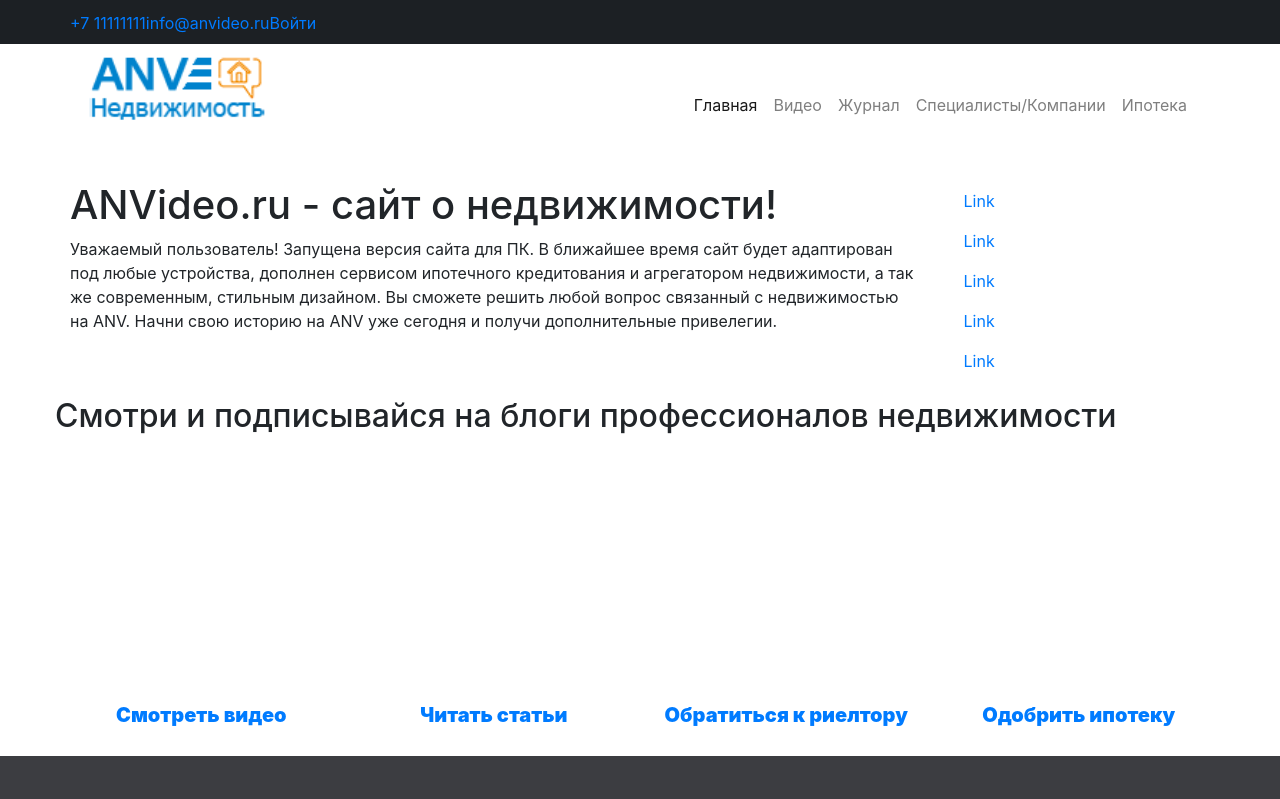
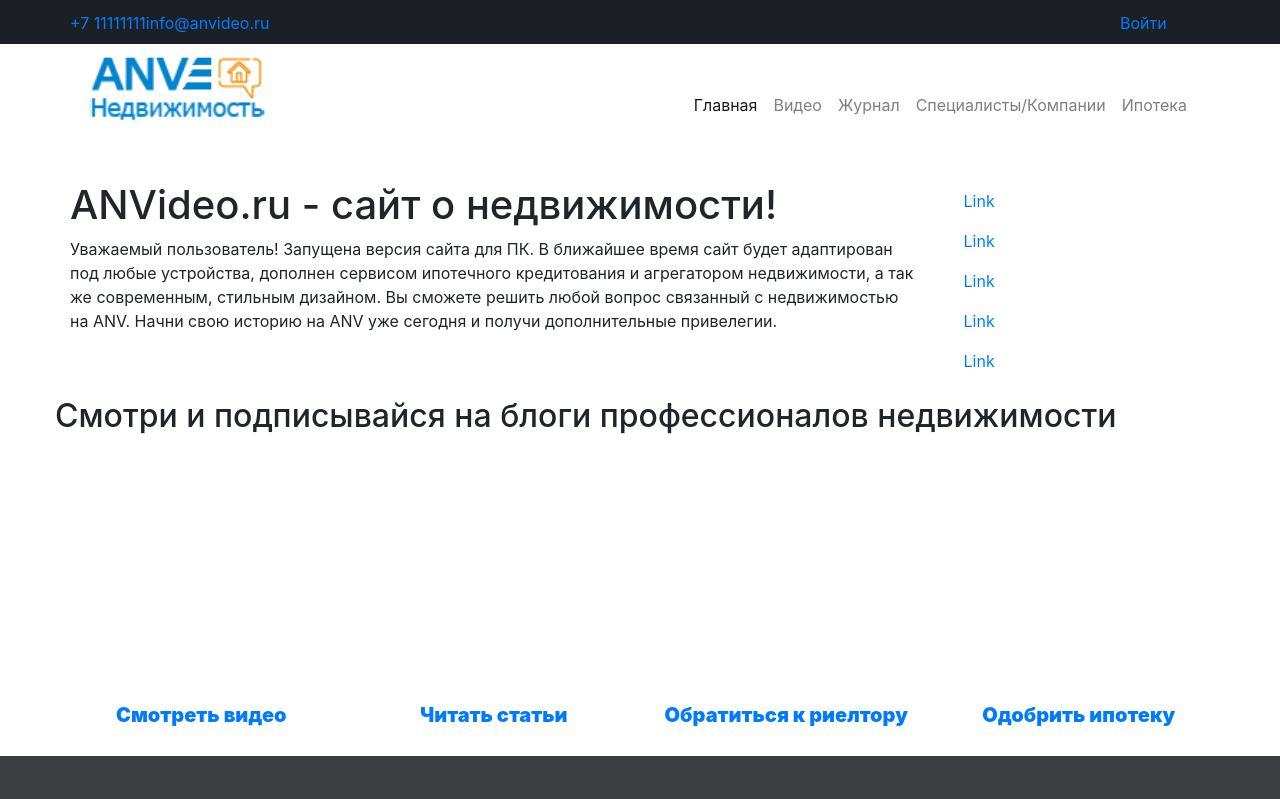
Before and after one commit to Akhmetova/Akhmetova.github.io, a PHP site: page / in a window 1280 px wide. Shown: the top 799 px of the page. Run offline with PHP 8.4, Linux system fonts and the light colour scheme.

Commit message:
Update style.css

```diff
--- a/style.css
+++ b/style.css
@@ -3,6 +3,14 @@ body {
 }
 .block-header-wrappers {
 	margin: 25px 0;
+}
+.top-section .row {
+    flex-wrap: wrap;
+    margin-right: -15px;
+    margin-left: -15px;
+    display: flex;
+    justify-content: space-between;
+    align-items: center;
 }
 .top-section {
     background: #1c2024;
@@ -149,26 +157,6 @@ body {
 }
 
 
-/* CSS used for positioning the footers at the bottom of the page. */
-/* You can remove this. */
-
-html{
-    height: 100%;
-}
-
-body{
-    display: flex;
-    display: -webkit-flex;
-    flex-direction: column;
-    -webkit-flex-direction: column;
-    height: 100%;
-}
-
-.content{
-   flex: 1 0 auto;
-   -webkit-flex: 1 0 auto;
-   min-height: 200px;
-}
 
 #myFooter{
    flex: 0 0 auto;
```
